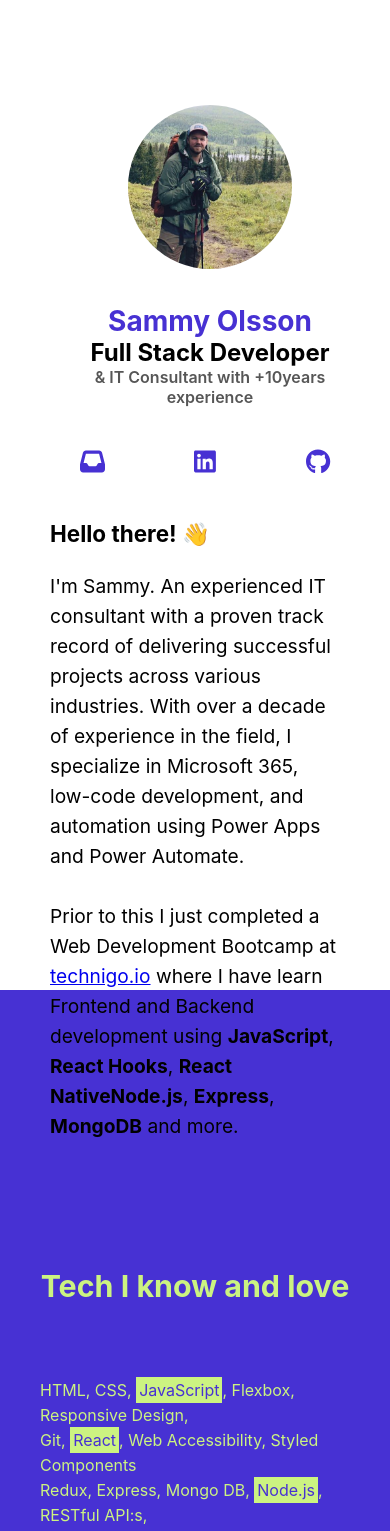
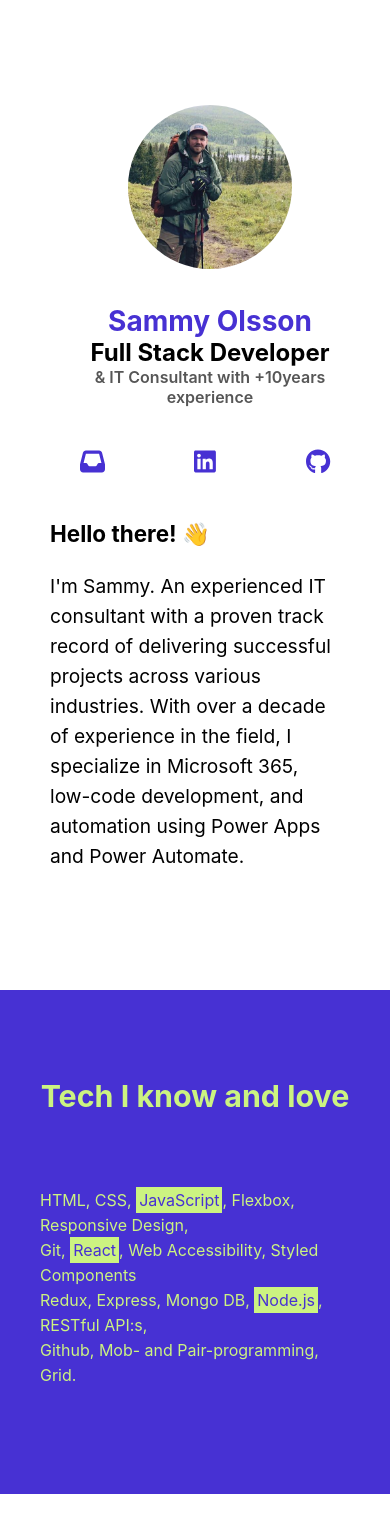
Before and after one commit to sammyolsson/portfolio, a React (Create React App) app: page / in a window 390 px wide. Shown: the top 1531 px of the page. Built offline with nearby package versions, Linux system fonts and the light colour scheme.

Commit message:
Responsive Design

```diff
--- a/src/components/Intro.js
+++ b/src/components/Intro.js
@@ -38,8 +38,7 @@ export const Intro = () => {
         </ProfileAndTitle>
         <Paragraph>
           <h1>Hello there! 👋</h1> I&apos;m Sammy. An experienced IT consultant with a proven track record of delivering successful projects across various industries. With over a decade of experience in the field, I specialize in Microsoft 365, low-code development, and automation using Power Apps and Power Automate.
-          <br /><br />Prior to this I just completed a Web Development Bootcamp at <a href="technigo.io">technigo.io</a> where I have learn Frontend and Backend development using <strong>JavaScript</strong>, <strong>React Hooks</strong>, <strong>React Native</strong>
-          <strong>Node.js</strong>, <strong>Express</strong>, <strong>MongoDB</strong> and more.<br />
+          <br />
         </Paragraph>
       </LeftContainer>
       <RightImage />
--- a/src/components/Tech.js
+++ b/src/components/Tech.js
@@ -34,8 +34,6 @@ const TechContainer = styled.section`
 
     @media (max-width: 768px) {
     padding: 60px 10px;
-    padding-top: 250px;
-    padding-bottom: 250px;
   }
 `;
 
```
